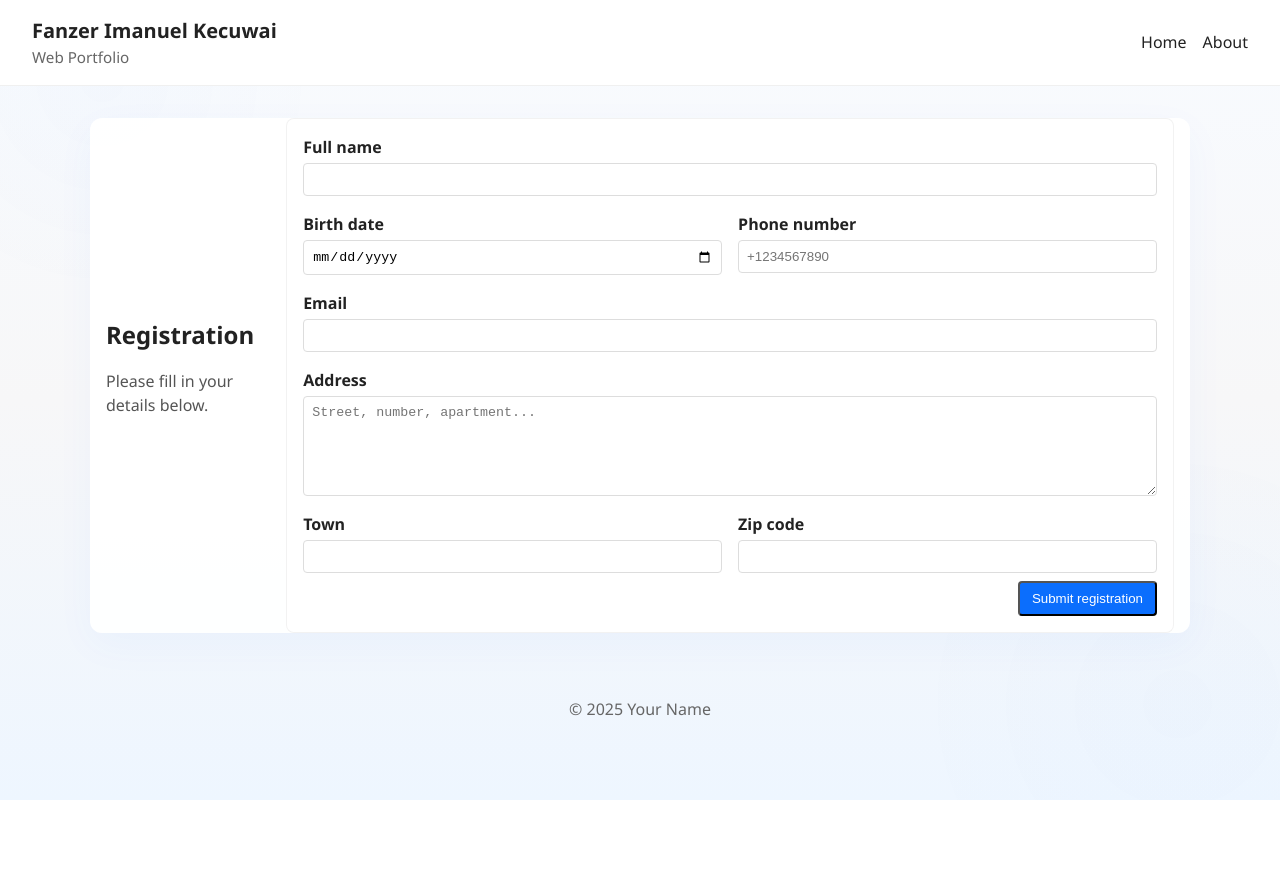
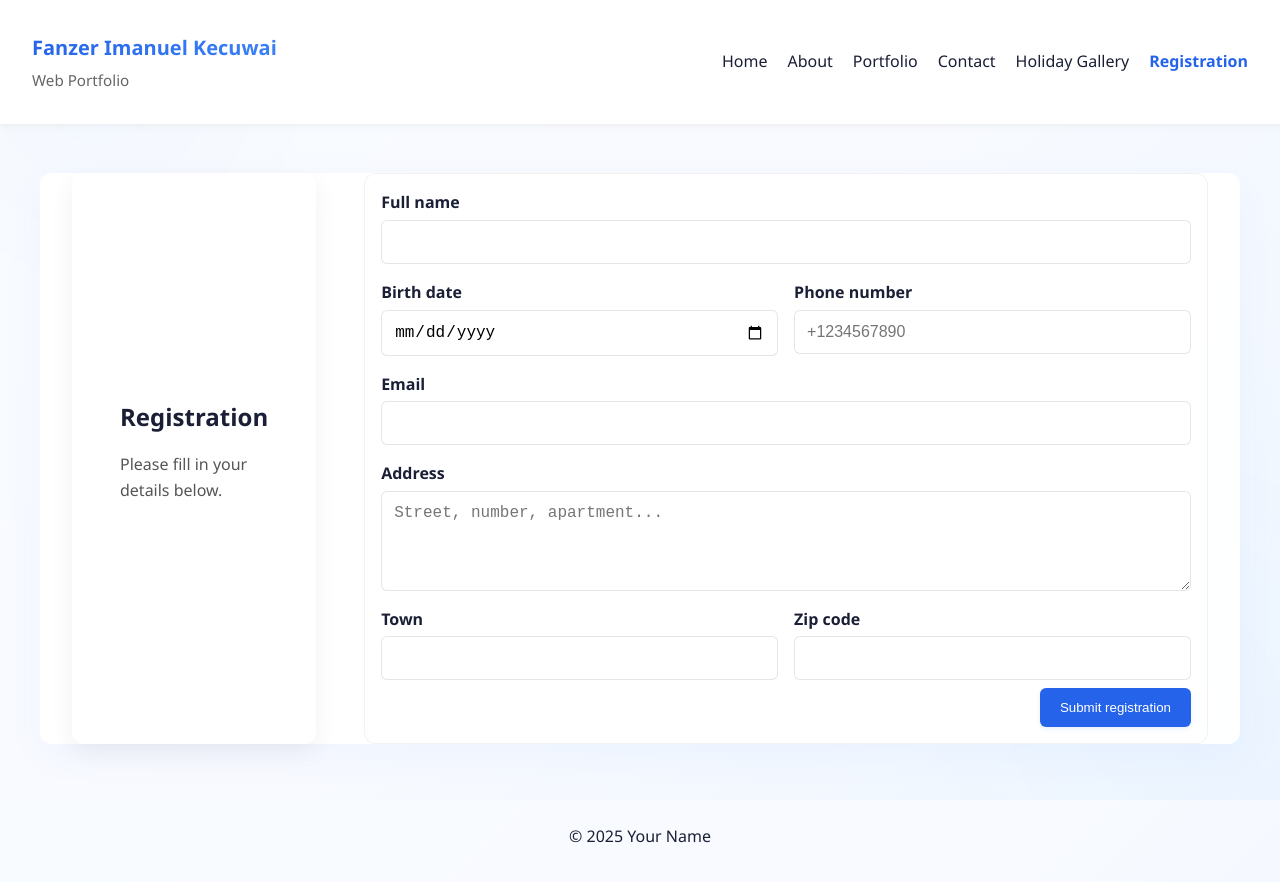
Before and after one commit to fanzer007/web1-2482007, a plain HTML site: page registration.html in a window 1280 px wide. Before the commit the page ends 800 px from the top, so only its background shows below. Drawn offline with Linux system fonts and the light colour scheme.

Commit message:
memperbaiki

```diff
--- a/registration.html
+++ b/registration.html
@@ -17,6 +17,12 @@
         <ul>
           <li><a href="index.html">Home</a></li>
           <li><a href="about.html">About</a></li>
+          <li><a href="portofolio.html">Portfolio</a></li>
+          <li><a href="contact.html">Contact</a></li>
+          <li><a href="myHoliday.html">Holiday Gallery</a></li>
+          <li>
+            <a href="registration.html" aria-current="page">Registration</a>
+          </li>
         </ul>
       </nav>
     </header>
--- a/style.css
+++ b/style.css
@@ -1,15 +1,32 @@
 /* Basic site layout (shared across pages) */
 :root {
-  --bg: #f7f7f8;
-  --brand: #0b6efd;
-  --text: #222;
-  --muted: #666;
-  --card-bg: #ffffff;
-  --surface: #fafafa;
-  --radius: 8px;
-  --shadow: 0 8px 24px rgba(11, 104, 253, 0.06);
-  --max-width: 1100px;
-  --gap: 1rem;
+  /* Colors */
+  --bg: #f8faff;
+  --brand: #2563eb;
+  --brand-light: #3b82f6;
+  --brand-dark: #1d4ed8;
+  --text: #1a1f36;
+  --text-muted: #64748b;
+  --card-bg: rgba(255, 255, 255, 0.95);
+  --surface: #ffffff;
+
+  /* Spacing */
+  --max-width: 1200px;
+  --gap: clamp(1rem, 2vw, 1.5rem);
+  --padding-x: clamp(1rem, 5vw, 2rem);
+  --section-gap: clamp(2rem, 5vw, 3rem);
+
+  /* Borders & Effects */
+  --radius-sm: 6px;
+  --radius: 12px;
+  --radius-lg: 16px;
+  --shadow-sm: 0 2px 8px rgba(0, 0, 0, 0.04);
+  --shadow: 0 8px 24px rgba(0, 0, 0, 0.06);
+  --shadow-lg: 0 16px 32px rgba(0, 0, 0, 0.08);
+
+  /* Typography */
+  --font-sans: "Segoe UI", system-ui, -apple-system, sans-serif;
+  --line-height: 1.6;
 }
 * {
   box-sizing: border-box;
@@ -23,13 +40,35 @@
 }
 
 body {
-  font-family: Segoe UI, Roboto, Arial, sans-serif;
+  font-family: var(--font-sans);
   margin: 0;
   color: var(--text);
-  /* soft page gradient for a clean modern look */
-  background: linear-gradient(180deg, #f8fbff 0%, var(--bg) 50%, #eef6ff 100%);
+  background: linear-gradient(135deg, #f8fbff 0%, var(--bg) 50%, #eef6ff 100%);
   background-attachment: fixed;
-  line-height: 1.5;
+  line-height: var(--line-height);
+  -webkit-font-smoothing: antialiased;
+  -moz-osx-font-smoothing: grayscale;
+}
+
+/* Smooth scrolling for modern browsers */
+@media (prefers-reduced-motion: no-preference) {
+  html {
+    scroll-behavior: smooth;
+  }
+}
+
+/* Better link and button interactions */
+a,
+button,
+.btn {
+  transition: all 0.2s ease;
+  position: relative;
+}
+
+a:hover,
+button:hover,
+.btn:hover {
+  transform: translateY(-1px);
 }
 
 /* decorative, very subtle radial accents behind content */
@@ -71,9 +110,30 @@ body::before {
   display: flex;
   align-items: center;
   justify-content: space-between;
-  padding: 1rem 2rem;
+  padding: var(--padding-x);
   background: var(--card-bg);
   border-bottom: 1px solid rgba(0, 0, 0, 0.06);
+  backdrop-filter: blur(8px);
+  position: sticky;
+  top: 0;
+  z-index: 100;
+  box-shadow: var(--shadow-sm);
+}
+
+.site-brand {
+  display: flex;
+  flex-direction: column;
+  gap: 0.25rem;
+}
+
+.site-brand h1 {
+  font-size: clamp(1.25rem, 3vw, 1.5rem);
+  font-weight: 600;
+  background: linear-gradient(135deg, var(--brand) 0%, var(--brand-light) 100%);
+  background-clip: text;
+  -webkit-background-clip: text;
+  -webkit-text-fill-color: transparent;
+  margin: 0;
 }
 .site-brand h1 {
   margin: 0;
@@ -84,7 +144,9 @@ body::before {
   margin: 0;
   padding: 0;
   display: flex;
-  gap: 1rem;
+  flex-wrap: wrap;
+  gap: 1.25rem;
+  justify-content: flex-end;
 }
 .site-nav a {
   text-decoration: none;
@@ -96,10 +158,24 @@ body::before {
 }
 .site-container {
   max-width: var(--max-width);
-  margin: 2rem auto;
-  padding: 0 1rem;
+  margin: var(--section-gap) auto;
+  padding: 0 var(--padding-x);
   display: flex;
   gap: calc(var(--gap) * 2);
+  min-height: calc(100vh - 280px); /* Account for header and footer */
+}
+
+/* Enhance main content areas */
+.hero {
+  padding: calc(var(--gap) * 2);
+  background: var(--card-bg);
+  border-radius: var(--radius);
+  box-shadow: var(--shadow);
+  transition: box-shadow 0.3s ease;
+}
+
+.hero:hover {
+  box-shadow: var(--shadow-lg);
 }
 .hero {
   flex: 1;
@@ -379,9 +455,25 @@ input[type="tel"],
 input[type="email"],
 input[type="date"],
 textarea {
-  padding: 0.5rem;
-  border: 1px solid #ddd;
-  border-radius: 4px;
+  padding: 0.75rem;
+  border: 1px solid rgba(0, 0, 0, 0.1);
+  border-radius: var(--radius-sm);
+  background: var(--surface);
+  font-size: 1rem;
+  width: 100%;
+  transition: all 0.2s ease;
+}
+
+input:focus,
+textarea:focus {
+  outline: none;
+  border-color: var(--brand-light);
+  box-shadow: 0 0 0 3px rgba(37, 99, 235, 0.1);
+}
+
+input:hover,
+textarea:hover {
+  border-color: var(--brand-light);
 }
 textarea {
   min-height: 100px;
@@ -403,6 +495,14 @@ textarea {
   .gallery-item {
     flex: 1 1 calc(50% - 1rem);
   }
+  .site-header {
+    flex-direction: column;
+    text-align: center;
+    gap: 1rem;
+  }
+  .site-nav ul {
+    justify-content: center;
+  }
 }
 @media (max-width: 700px) {
   .form-row {
@@ -423,12 +523,28 @@ textarea {
   color: #555;
 }
 .btn {
-  display: inline-block;
+  display: inline-flex;
+  align-items: center;
   background: var(--brand);
   color: #fff;
-  padding: 0.5rem 0.75rem;
-  border-radius: 4px;
+  padding: 0.75rem 1.25rem;
+  border-radius: var(--radius-sm);
   text-decoration: none;
+  font-weight: 500;
+  border: none;
+  cursor: pointer;
+  transition: all 0.2s ease;
+  box-shadow: 0 2px 4px rgba(37, 99, 235, 0.1);
+}
+
+.btn:hover {
+  background: var(--brand-dark);
+  transform: translateY(-2px);
+  box-shadow: 0 4px 8px rgba(37, 99, 235, 0.2);
+}
+
+.btn:active {
+  transform: translateY(0);
 }
 .btn:hover,
 .btn:focus {
```
Also changed, not shown: myHoliday.html (+7 -1 lines), 3 other files.
